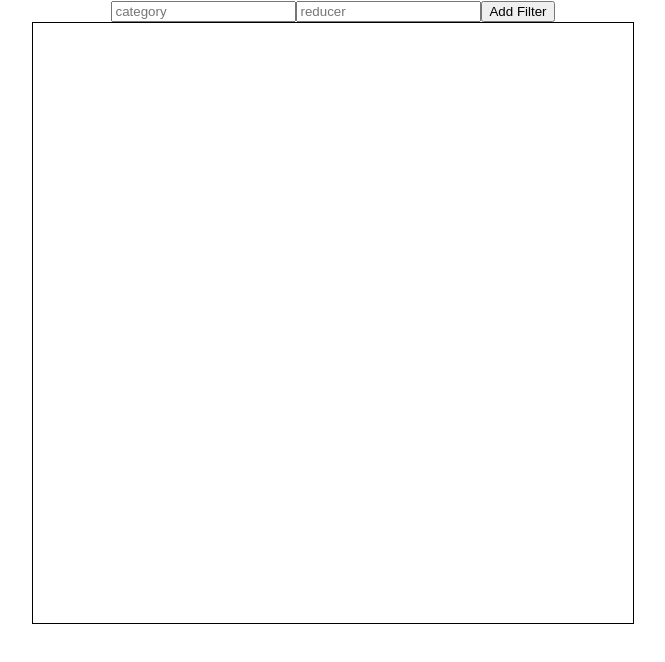
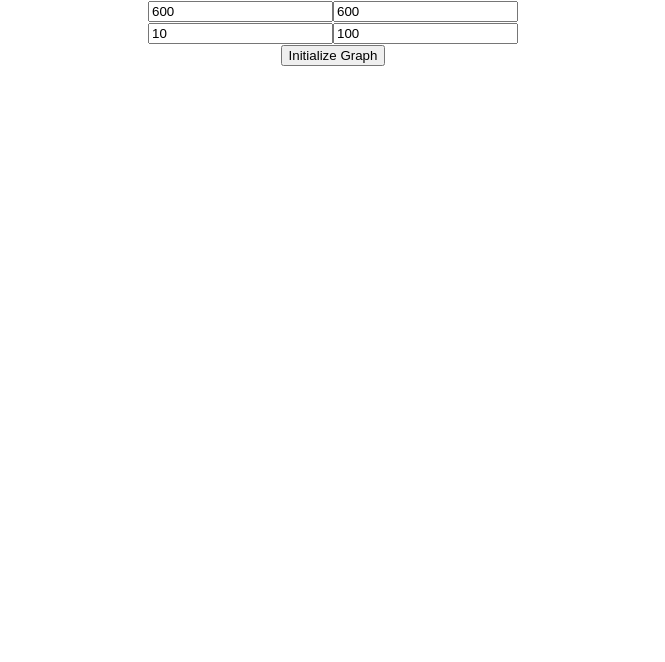
Before and after one commit to ChaonengTan/ACS4310-D3Final, a React (Create React App) app: page / in a window 1280 px wide. Shown: the top 662 px of the page, without its empty margins (307-972 px from the left). Built offline with nearby package versions, Linux system fonts and the light colour scheme.

Commit message:
width, height, graphSpacing, GraphSize interface
you can now input width, height, graphSpacing, and graphSize

svg and filtering options are initialized upon completing requisite initialization fields

issue: cannot spam addFilter button and addFilter button seems to be lagging behind by 1 click

```diff
--- a/src/App.js
+++ b/src/App.js
@@ -10,29 +10,66 @@ const testData = [
 ]
 
 function App() {
+  // filterData
   const [filters, setFilters] = useState([]);
   const addNewFilter = data => setFilters([...filters, data])
-
   const [category, setCategory] = useState(null)
   const [reducer, setReducer] = useState(null)
+  // initializationData
+  const [width, setWidth] = useState('600')
+  const [height, setHeight] = useState('600')
+  const [graphSpacing, setGraphSpacing] = useState('10')
+  const [graphSize, setGraphSize] = useState('100')
+  // graphData
+  const [graph, setGraph] = useState(null)
+  const setNewGraph = () => {
+    const graphStorage = () => {
+      return (
+        <Graph
+        data={gameInfo}
+        width={width}
+        height={height}
+        graphSpacing={graphSpacing}
+        graphSize={graphSize}
+        filters={filters}
+      />
+      )
+    }
+    setGraph(graphStorage())
+  }
+
+  // return
   return (
     <div className="App">
-      <div>
-        <input type='text' onChange={e => setCategory(e.target.value)} placeholder='category'></input>
-        <input type='text' onChange={e => setReducer(e.target.value)} placeholder='reducer'></input>
-        <button onClick={e => {
-          addNewFilter({category:`${category}`, reducer:`${reducer}`})
-          // console.log(filters)
-        }}>Add Filter</button>
+      <div className='interface'>
+        {/* initialization */}
+        {!graph &&
+          <div className='initializer'>
+            <div className='graphSize'>
+              <input type='text' onChange={e => setWidth(e.target.value)} placeholder='width' value={width}></input>
+              <input type='text' onChange={e => setHeight(e.target.value)} placeholder='height' value={height}></input>
+            </div>
+            <div className='graphSettings'>
+              <input type='text' onChange={e => setGraphSpacing(e.target.value)} placeholder='graphSpacing' value={graphSpacing}></input>
+              <input type='text' onChange={e => setGraphSize(e.target.value)} placeholder='graphSize' value={graphSize}></input>
+            </div>
+            <button onClick={() => setNewGraph()}>Initialize Graph</button>
+          </div>
+        }
+        {/* generalInterface */}
+        {graph &&
+          <div className='addNewFilter'>
+            <input type='text' onChange={e => setCategory(e.target.value)} placeholder='category'></input>
+            <input type='text' onChange={e => setReducer(e.target.value)} placeholder='reducer'></input>
+            <button onClick={e => {
+              addNewFilter({category:`${category}`, reducer:`${reducer}`})
+              console.log(filters)
+              setNewGraph()
+            }}>Add Filter</button>
+        </div>
+        }
       </div>
-      <Graph
-        data={gameInfo}
-        width='600'
-        height='600'
-        graphSpacing='10'
-        graphSize='100'
-        filters={filters}
-      />
+      {graph}
     </div>
   );
 }
```
